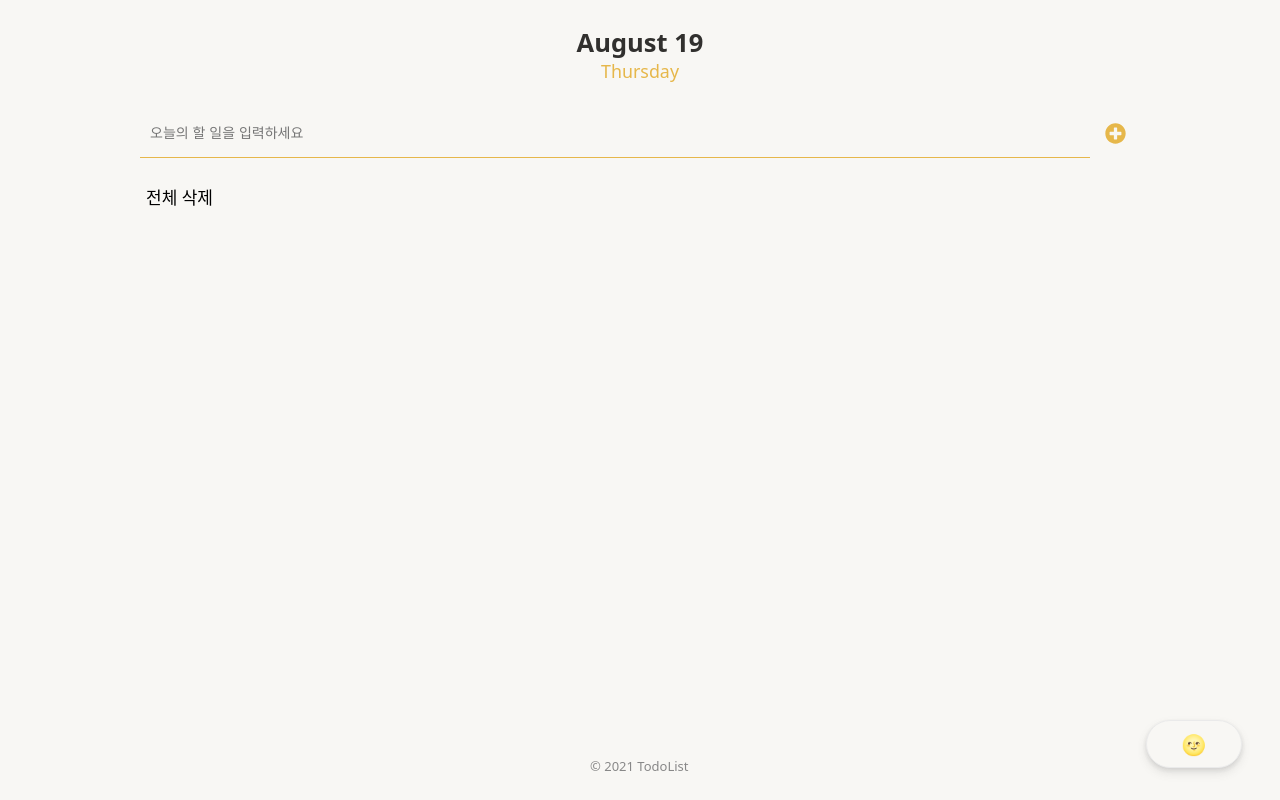
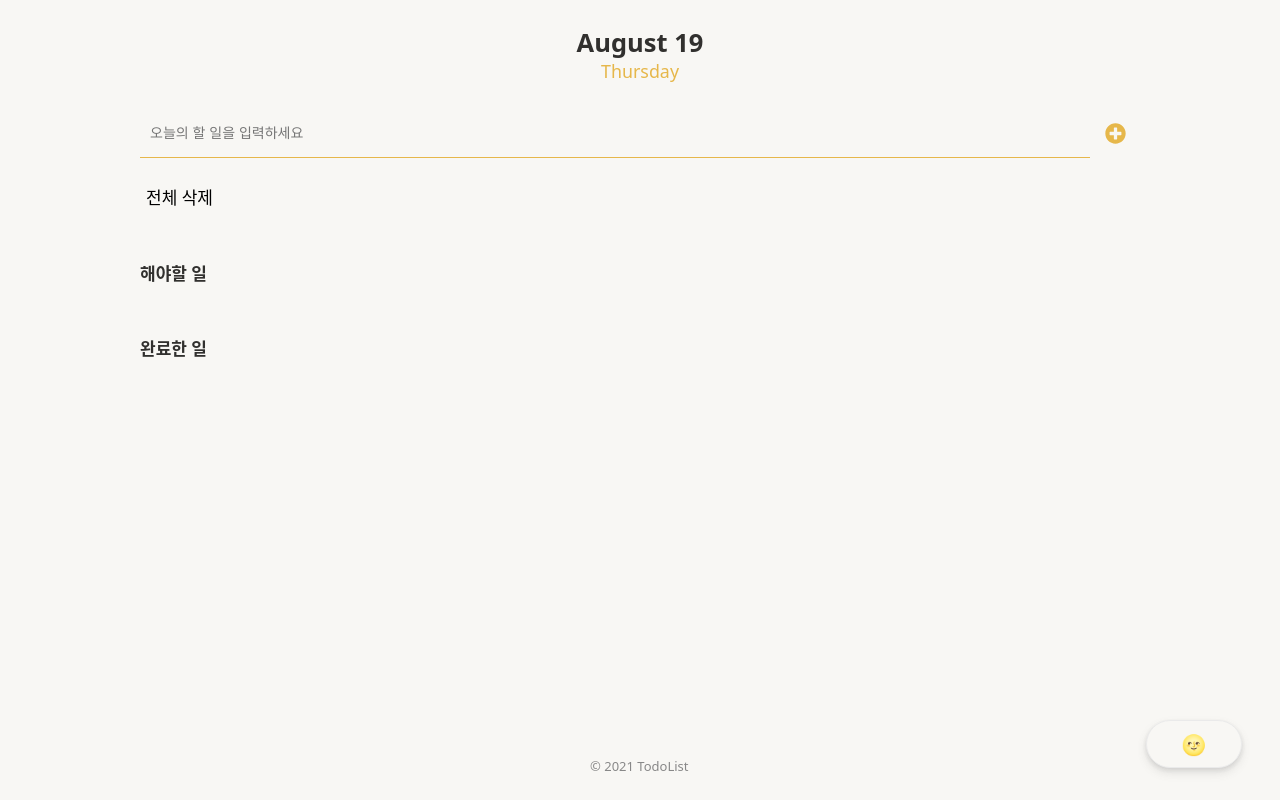
Before and after one commit to juhyoju/todo-list, a React (Create React App) app: page / in a window 1280 px wide. Built offline with nearby package versions, Linux system fonts and the light colour scheme; a web font is replaced by a local one.

Commit message:
todo 진행/완료 항목 구분

```diff
--- a/src/components/TodoList.js
+++ b/src/components/TodoList.js
@@ -1,21 +1,30 @@
 import React from 'react'
+import styled from 'styled-components'
 import TodoItem from './TodoItem/TodoItem'
 
-const TodoList = ({ todos, setTodos }) => {
-    return (
-        <div className='todoList'>
-            <ul>
-                {todos.map(todo => (
+const TodoList = ({ todos, setTodos, title, checkedList }) => (
+    <div className='todoList'>
+        <TodoTitle>{title}</TodoTitle>
+
+        <ul>
+            {todos.map(todo => {
+                if (checkedList !== todo.isDone) return null
+                return (
                     <TodoItem
                         todos={todos}
                         todo={todo}
                         key={todos.id}
                         setTodos={setTodos}
                     />
-                ))}
-            </ul>
-        </div>
-    )
-}
+                )
+            })}
+        </ul>
+    </div>
+)
 
 export default TodoList
+
+const TodoTitle = styled.p`
+    margin: 50px 0 15px;
+    font-weight: bold;
+`
--- a/src/components/TodoTemplate.js
+++ b/src/components/TodoTemplate.js
@@ -23,7 +23,19 @@ const TodoTemplate = id => {
                 <article style={{ marginBottom: '50px' }}>
                     <TodoInput todos={todos} setTodos={setTodos} />
 
-                    <TodoList todos={todos} setTodos={setTodos} />
+                    <TodoList
+                        title={'해야할 일'}
+                        todos={todos}
+                        setTodos={setTodos}
+                        checkedList={false}
+                    />
+
+                    <TodoList
+                        title={'완료한 일'}
+                        todos={todos}
+                        setTodos={setTodos}
+                        checkedList={true}
+                    />
 
                     <ThemeToggle toggle={toggleTheme} mode={ThemeMode}>
                         DarkMode
```
